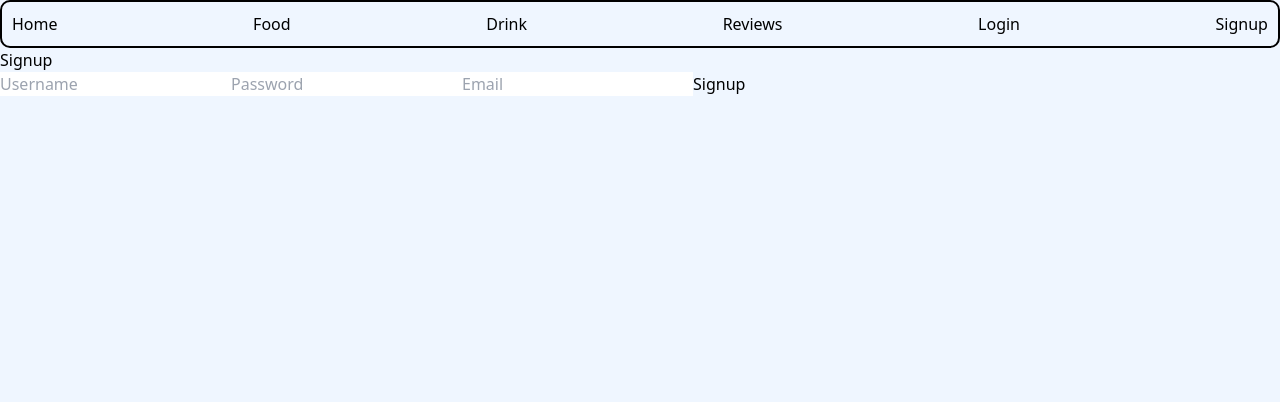
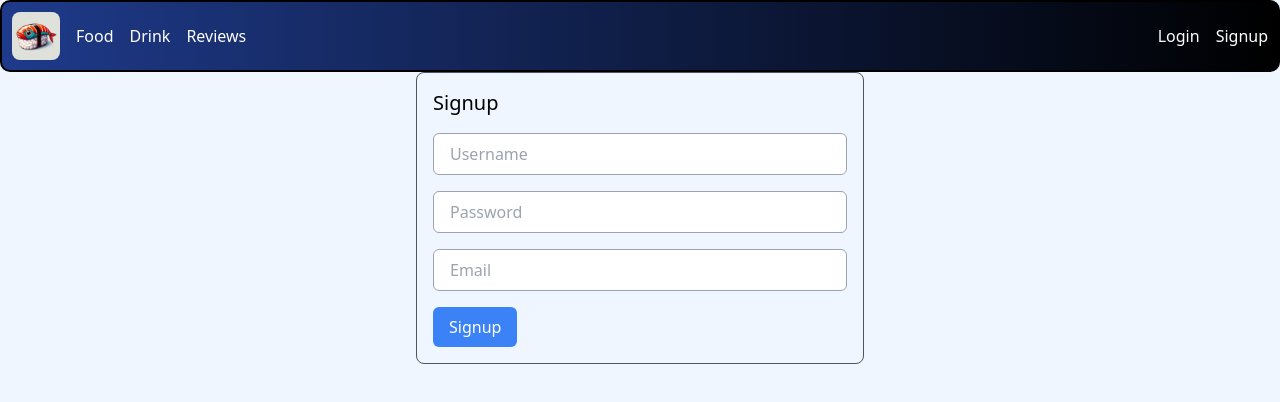
Before and after one commit to kharbour22/Faux_Japan, a React (Create React App) app in the folder client/: page /signup in a window 1280 px wide. Shown: the top 402 px of the page. Built offline with nearby package versions, Linux system fonts and the light colour scheme; no server answers.

Commit message:
added Home component and some tailwind styling to the navbar

```diff
--- a/client/public/index.html
+++ b/client/public/index.html
@@ -42,6 +42,7 @@
     <div id="root"></div>
 
 
+
     <!--
       This HTML file is a template.
       If you open it directly in the browser, you will see an empty page.
--- a/client/src/components/DrinkList.js
+++ b/client/src/components/DrinkList.js
@@ -9,10 +9,10 @@ function DrinkList() {
     const drinksComponent = drinks.map(drink => (
         <div key={drink.id} className="p-4 mb-4">
             <Link to={`/drinks/${drink.id}`} className="block">
-                <div>
+                <div className="shadow-md rounded-md overflow-hidden">
                     <div className="flex items-center">
                         <div className="mr-4">
-                            <img src={drink.image} alt={drink.name} className="rounded-md" />
+                            <img src={drink.image} alt={drink.name} className="rounded-md w-40 h-40 object-cover" />
                         </div>
                         <div>
                             <h2 className="text-xl font-bold">{drink.name}</h2>
@@ -41,7 +41,9 @@ function DrinkList() {
         <>
             <br />
             {user ? displayDrinkInfo() : null}
-            <div>{drinksComponent}</div>
+            <div className="grid grid-cols-1 md:grid-cols-2 lg:grid-cols-3 gap-4">
+                {drinksComponent}
+            </div>
         </>
     );
 }
--- a/client/src/components/FoodList.js
+++ b/client/src/components/FoodList.js
@@ -9,10 +9,10 @@ function FoodList() {
     const foodsComponents = foods.map(food => (
         <div key={food.id} className="p-4 mb-4">
             <Link to={`/foods/${food.id}`} className="block">
-                <div>
+                <div className="shadow-md rounded-md overflow-hidden">
                     <div className="flex items-center">
                         <div className="mr-4">
-                            <img src={food.image} alt={food.name} className="rounded-md" />
+                            <img src={food.image} alt={food.name} className="rounded-md w-40 h-40 object-cover" />
                         </div>
                         <div>
                             <h2 className="text-xl font-bold">{food.name}</h2>
@@ -41,7 +41,9 @@ function FoodList() {
         <>
             <br />
             {user ? displayFoodInfo() : null}
-            <div>{foodsComponents}</div>
+            <div className="grid grid-cols-1 md:grid-cols-2 lg:grid-cols-3 gap-4">
+                {foodsComponents}
+            </div>
         </>
     );
 }
--- a/client/src/components/LoginForm.js
+++ b/client/src/components/LoginForm.js
@@ -1,36 +1,54 @@
-import {useState} from 'react';
-
+import React, { useState } from 'react';
 import { useOutletContext } from 'react-router-dom';
 
-function LoginForm(){
-
+function LoginForm() {
     const [formData, setFormData] = useState({
         username: "",
         password: ""
-    })
+    });
 
-    const {logInUser} = useOutletContext()
+    const { logInUser } = useOutletContext();
 
-    function updateFormData(event){
-        setFormData({...formData, [event.target.name]: event.target.value})
+    function updateFormData(event) {
+        setFormData({ ...formData, [event.target.name]: event.target.value });
     }
 
-    function handleSubmit(event){
-        event.preventDefault()
-
-        logInUser(formData)
+    function handleSubmit(event) {
+        event.preventDefault();
+        logInUser(formData);
     }
 
     return (
-        <div className="new-login-form">
-        <h2>Login</h2>
-        <form onSubmit={handleSubmit}>
-            <input onChange={updateFormData} type="text" name="username" placeholder="Username" value={formData.username} required />
-            <input onChange={updateFormData} type="password" name="password" placeholder="Password" value={formData.password} required />
-            <button type="submit">Login</button>
-        </form>
-    </div>
-    )
+        <div className="border border-gray-600 p-4 rounded-lg max-w-md mx-auto">
+            <h2 className="text-xl mb-4">Login</h2>
+            <form onSubmit={handleSubmit}>
+                <input
+                    onChange={updateFormData}
+                    type="text"
+                    name="username"
+                    placeholder="Username"
+                    value={formData.username}
+                    required
+                    className="block w-full border border-gray-400 rounded-md py-2 px-4 mb-4"
+                />
+                <input
+                    onChange={updateFormData}
+                    type="password"
+                    name="password"
+                    placeholder="Password"
+                    value={formData.password}
+                    required
+                    className="block w-full border border-gray-400 rounded-md py-2 px-4 mb-4"
+                />
+                <button
+                    type="submit"
+                    className="bg-blue-500 text-white py-2 px-4 rounded-md hover:bg-blue-600 focus:outline-none focus:bg-blue-600"
+                >
+                    Login
+                </button>
+            </form>
+        </div>
+    );
 }
 
 export default LoginForm;
--- a/client/src/components/NavBar.js
+++ b/client/src/components/NavBar.js
@@ -1,24 +1,40 @@
-import { NavLink } from "react-router-dom"
-import { useOutletContext } from "react-router-dom"
+import React from "react";
+import { NavLink } from "react-router-dom";
+import { useOutletContext } from "react-router-dom";
+
+function NavBar({ user, logOutUser }) {
+  return (
+    <nav className="navbar bg-gradient-to-r from-blue-900 to-black text-white flex justify-between items-center px-6 py-2">
+      <div className="flex items-center space-x-4">
+      <NavLink to="/">
+          <img src="/assets/nigiri.webp" alt="Sakanamono Home" className="h-12 hover:opacity-75 transition-opacity duration-300 rounded-lg" />
+        </NavLink>
+        <NavLink className="hover:text-blue-300 transition-colors duration-300" to="/foods">Food</NavLink>
+        <NavLink className="hover:text-blue-300 transition-colors duration-300" to="/drinks">Drink</NavLink>
+        {user && user.type === "admin" && (
+          <NavLink className="hover:text-blue-300 transition-colors duration-300" to="/add_food">Add Food</NavLink>
+        )}
+        {user && user.type === "admin" && (
+          <NavLink className="hover:text-blue-300 transition-colors duration-300" to="/add_drink">Add Drink</NavLink>
+        )}
+        <NavLink className="hover:text-blue-300 transition-colors duration-300" to="/reviews">Reviews</NavLink>
+        {user && user.type === "user" && (
+          <NavLink className="hover:text-blue-300 transition-colors duration-300" to="/add_review">Add Review</NavLink>
+        )}
+      </div>
 
 
-function NavBar({user, logOutUser}){
-    return(
-        <nav className="navbar">
-            <NavLink to ="/">Home</NavLink>
-            <NavLink to = "/foods">Food</NavLink>
-            <NavLink to = "/drinks">Drink</NavLink>
-            {user && user.type === 'admin' && <NavLink to = "/add_food">Add Food</NavLink>}
-            {user && user.type === 'admin' &&<NavLink to = "/add_drink">Add Drink</NavLink>}
-            <NavLink to = "/reviews">Reviews</NavLink>
-            {user && user.type === 'user' && <NavLink to = "/add_review"> Add Review</NavLink>}
-            {!user && <NavLink to="/login">Login</NavLink>}
-            {user && <NavLink onClick={logOutUser} to="/login">Log Out</NavLink>}
-            {!user ? <NavLink to="/signup">Signup</NavLink> : null}
-
-
-        </nav>
-    )
+      <div className="flex justify-end items-center space-x-4">
+        {!user && <NavLink className="hover:text-blue-300 transition-colors duration-300" to="/login">Login</NavLink>}
+        {user && (
+          <button onClick={logOutUser} className="text-white hover:text-blue-300 transition-colors duration-300">
+            Log Out
+          </button>
+        )}
+        {!user && <NavLink className="hover:text-blue-300 transition-colors duration-300" to="/signup">Signup</NavLink>}
+      </div>
+    </nav>
+  );
 }
 
-export default NavBar
+export default NavBar;
--- a/client/src/components/SignupForm.js
+++ b/client/src/components/SignupForm.js
@@ -1,40 +1,64 @@
-import {useState} from 'react';
-
+import React, { useState } from 'react';
 import { useOutletContext } from 'react-router-dom';
 
-function SignupForm(){
-
+function SignupForm() {
     const [formData, setFormData] = useState({
         username: "",
         password: "",
         email: ""
+    });
 
-    })
+    const { signUpUser } = useOutletContext();
 
-    const {signUpUser} = useOutletContext()
-
-    function updateFormData(event){
-        setFormData({...formData, [event.target.name]: event.target.value})
+    function updateFormData(event) {
+        setFormData({ ...formData, [event.target.name]: event.target.value });
     }
 
-    function handleSubmit(event){
-        event.preventDefault()
-
-        signUpUser(formData)
+    function handleSubmit(event) {
+        event.preventDefault();
+        signUpUser(formData);
     }
 
     return (
-        <div className="new-signup-form">
-        <h2>Signup</h2>
-        <form onSubmit={handleSubmit}>
-            <input onChange={updateFormData} type="text" name="username" placeholder="Username" value={formData.username} required />
-            <input onChange={updateFormData} type="password" name="password" placeholder="Password" value={formData.password} required />
-            <input onChange={updateFormData} type="text" name="email" placeholder="Email" value={formData.first_name} required />
-
-            <button type="submit">Signup</button>
-        </form>
-    </div>
-    )
+        <div className="border border-gray-600 p-4 rounded-lg max-w-md mx-auto">
+            <h2 className="text-xl mb-4">Signup</h2>
+            <form onSubmit={handleSubmit}>
+                <input
+                    onChange={updateFormData}
+                    type="text"
+                    name="username"
+                    placeholder="Username"
+                    value={formData.username}
+                    required
+                    className="block w-full border border-gray-400 rounded-md py-2 px-4 mb-4"
+                />
+                <input
+                    onChange={updateFormData}
+                    type="password"
+                    name="password"
+                    placeholder="Password"
+                    value={formData.password}
+                    required
+                    className="block w-full border border-gray-400 rounded-md py-2 px-4 mb-4"
+                />
+                <input
+                    onChange={updateFormData}
+                    type="text"
+                    name="email"
+                    placeholder="Email"
+                    value={formData.email}
+                    required
+                    className="block w-full border border-gray-400 rounded-md py-2 px-4 mb-4"
+                />
+                <button
+                    type="submit"
+                    className="bg-blue-500 text-white py-2 px-4 rounded-md hover:bg-blue-600 focus:outline-none focus:bg-blue-600"
+                >
+                    Signup
+                </button>
+            </form>
+        </div>
+    );
 }
 
 export default SignupForm;
--- a/client/src/index.js
+++ b/client/src/index.js
@@ -15,6 +15,7 @@ import NewDrinkForm from "./components/NewDrinkForm";
 import FoodReviewList from "./components/FoodReviewList";
 import NewFoodReviewForm from "./components/NewFoodReviewForm";
 import SignupForm from "./components/SignupForm";
+import Home from "./components/Home"
 
 
 const router = createBrowserRouter([
@@ -23,6 +24,10 @@ const router = createBrowserRouter([
         element: <App/>,
         errorElement: <ErrorPage/>,
         children: [
+            {
+                path: "/",
+                element: <Home/>
+            },
             {
                 path: "/foods",
                 element: <FoodList/>
```
Also changed, not shown: client/src/components/Home.js (added, +35 -0 lines), client/public/assets/logo.webp (added), client/public/assets/nigiri.webp (added).
